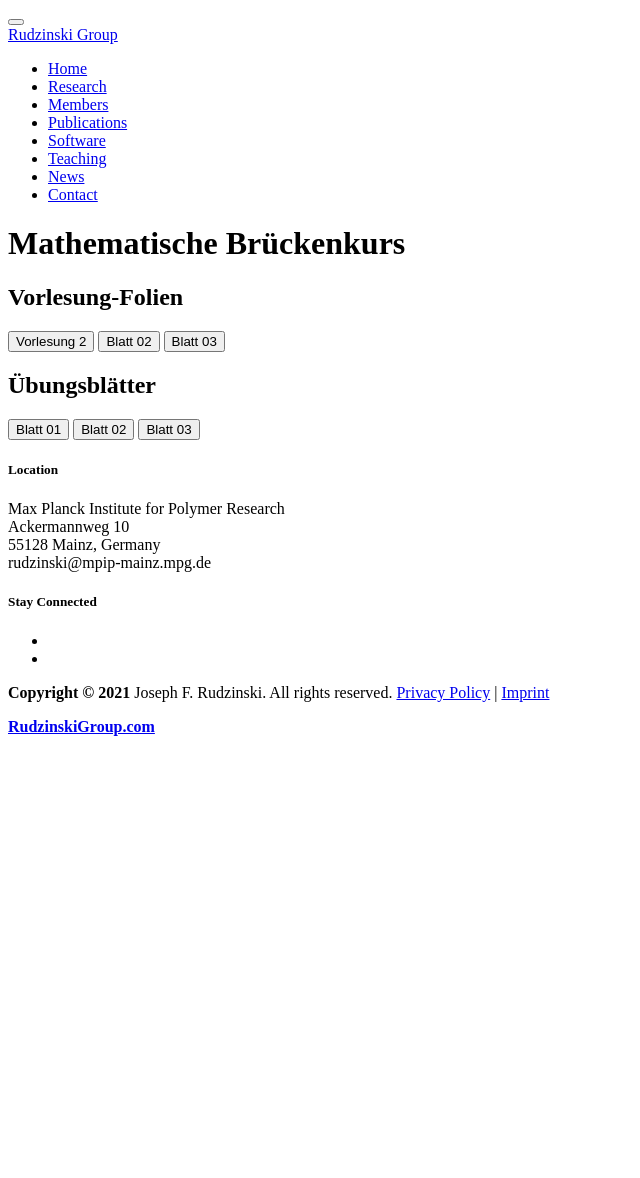
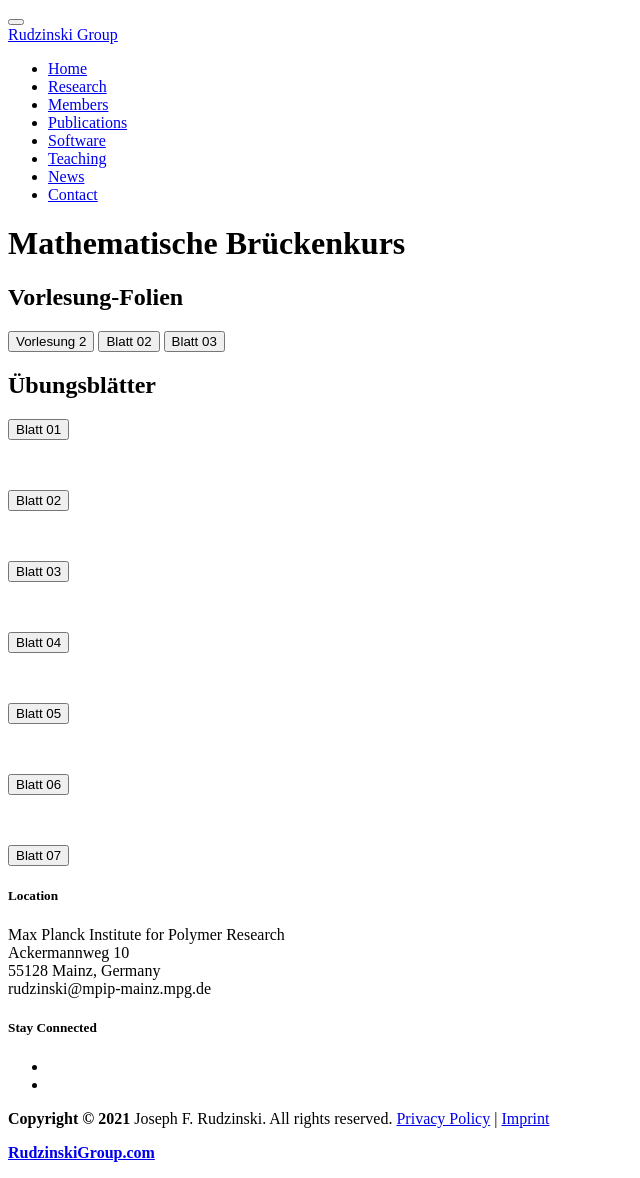
Before and after one commit to JFRudzinski/JFRudzinski.github.io, a Jekyll site: the page built from _posts/classes/2021-09-26-Brueckenkurs.md, in a window 1280 px wide. Shown: the whole page, without its empty margins (0-640 px from the left). Built offline with Jekyll 4.4.1, drawn with Linux system fonts in a browser that asks for light colours; before the commit the page ends 900 px from its top, so only the background shows below that.

Commit message:
testing Teaching 9

```diff
--- a/_posts/classes/2021-09-26-Brueckenkurs.md
+++ b/_posts/classes/2021-09-26-Brueckenkurs.md
@@ -22,7 +22,17 @@ categories: jekyll Class
     <div class="center">
         <h2 class="post-title">Übungsblätter</h2>
         <a href="{{site.baseurl}}/assets/content/Teaching/Brueckenkurs/Uebungsblaetter/Blatt01.pdf" target="_blank"><button class="button-new shadow">Blatt 01</button></a>
+        <p> &nbsp;&nbsp; </p>
         <a href="{{site.baseurl}}/assets/content/Teaching/Brueckenkurs/Uebungsblaetter/Blatt02.pdf" target="_blank"><button class="button-new shadow">Blatt 02</button></a>
+        <p> &nbsp;&nbsp; </p>
         <a href="{{site.baseurl}}/assets/content/Teaching/Brueckenkurs/Uebungsblaetter/Blatt03.pdf" target="_blank"><button class="button-new shadow">Blatt 03</button></a>
+        <p> &nbsp;&nbsp; </p>
+        <a href="{{site.baseurl}}/assets/content/Teaching/Brueckenkurs/Uebungsblaetter/Blatt04.pdf" target="_blank"><button class="button-new shadow">Blatt 04</button></a>
+        <p> &nbsp;&nbsp; </p>
+        <a href="{{site.baseurl}}/assets/content/Teaching/Brueckenkurs/Uebungsblaetter/Blatt05.pdf" target="_blank"><button class="button-new shadow">Blatt 05</button></a>
+        <p> &nbsp;&nbsp; </p>
+        <a href="{{site.baseurl}}/assets/content/Teaching/Brueckenkurs/Uebungsblaetter/Blatt06.pdf" target="_blank"><button class="button-new shadow">Blatt 06</button></a>
+        <p> &nbsp;&nbsp; </p>
+        <a href="{{site.baseurl}}/assets/content/Teaching/Brueckenkurs/Uebungsblaetter/Blatt07.pdf" target="_blank"><button class="button-new shadow">Blatt 07</button></a>
     </div>
 </div>
```
